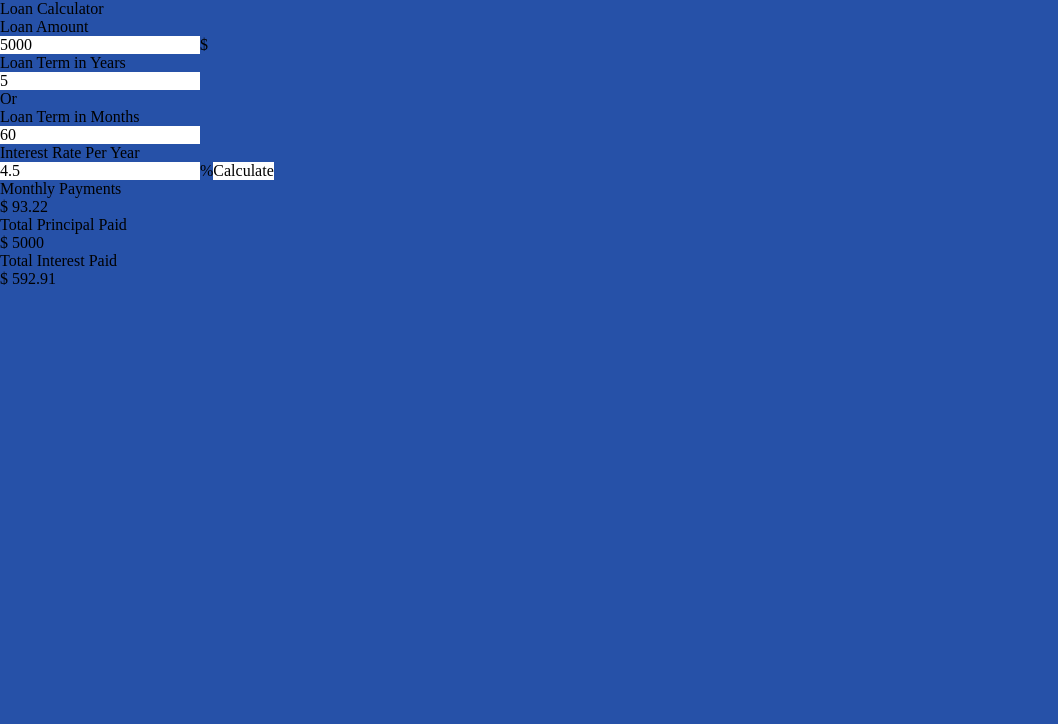
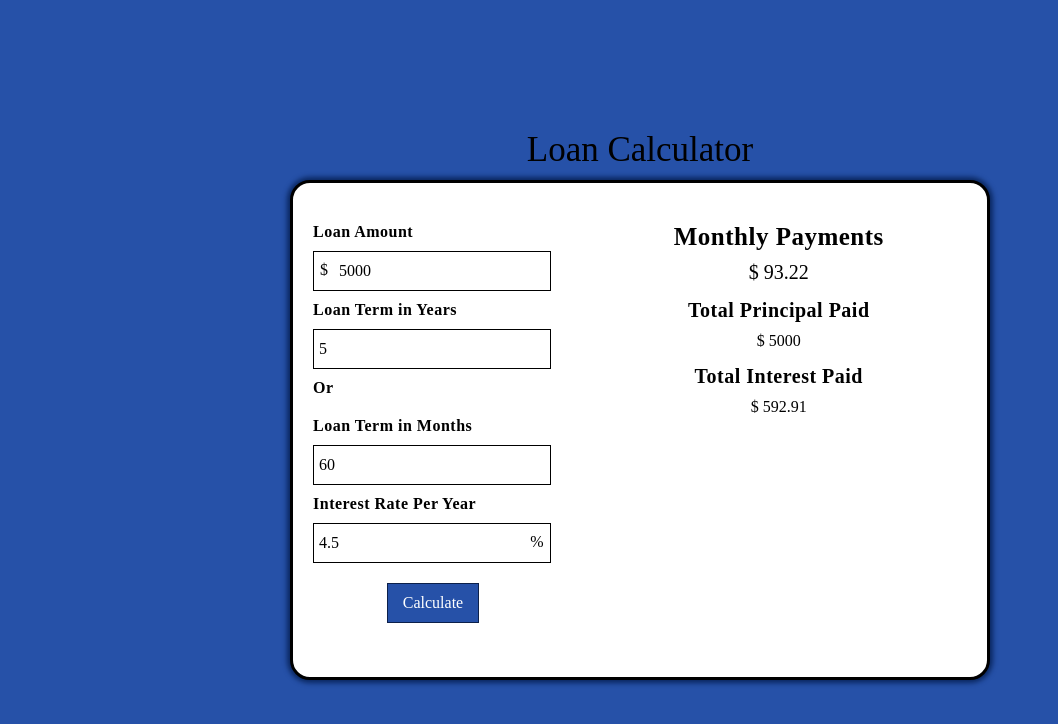
Before and after one commit to joshkohane/LoanCalculator, a React (Create React App) app: page / in a window 1280 px wide. Shown: the top 724 px of the page, without its empty margins (0-1058 px from the left). Built offline with nearby package versions, Linux system fonts and the light colour scheme.

Commit message:
Style container

```diff
--- a/src/App.js
+++ b/src/App.js
@@ -4,6 +4,7 @@ import Calculator from './components/calculator'
 function App() {
   return (
     <div className="app-container">
+      <h1 className="main-title">Loan Calculator</h1>
       <Calculator />
     </div>
   );
--- a/src/components/calculator.jsx
+++ b/src/components/calculator.jsx
@@ -11,7 +11,6 @@ const Calculator = (props) => {
 
     return (
         <div className="calculator-container">
-            <h1 className="main-title">Loan Calculator</h1>
             <div className="form-container">
                 <form className="calculator-form">
                     <label className="calculator-label">
@@ -19,9 +18,9 @@ const Calculator = (props) => {
                         <input type="number"
                             value={amount}
                             onChange={(e) => setAmount(e.target.value)}
-                            className="calculator-input"
+                            className="calculator-input amount-input"
                         />
-                        <span>&#36;</span>
+                        <span className="dollar-sign">&#36;</span>
                     </label>
                     <label className="calculator-label">
                         <h2 className="calculator-title">Loan Term in Years</h2>
@@ -32,7 +31,7 @@ const Calculator = (props) => {
                             className="calculator-input"
                         />
                     </label>
-                    <h2>Or</h2>
+                    <h2 className="calculator-title">Or</h2>
                     <label className="calculator-label">
                         <h2 className="calculator-title">Loan Term in Months</h2>
                         <input type="number"
@@ -47,9 +46,9 @@ const Calculator = (props) => {
                         <input type="number"
                             value={rate}
                             onChange={(e) => setRate(e.target.value)}
-                            className="calculator-input"
+                            className="calculator-input rate-input"
                         />
-                        <span>&#37;</span>
+                        <span className="percent-sign">&#37;</span>
                     </label>
                     <input type="submit"
                         value="Calculate"
@@ -57,16 +56,18 @@ const Calculator = (props) => {
                         />
                 </form>
             </div>
-            <div>
-                <h1>Monthly Payments</h1>
-                <h2><span>&#36;</span> {(total).toFixed(2)}</h2>
-                <div>
-                    <p>Total Principal Paid</p>
-                    <p><span>&#36;</span> {Math.round(amount)}</p>
+            <div className="results-container">
+                <div className="monthly-container">
+                    <h1 className="monthly-header">Monthly Payments</h1>
+                    <h2 className="monthly-amount">&#36; {(total).toFixed(2)}</h2>
                 </div>
-                <div>
-                    <p>Total Interest Paid</p>
-                    <p><span>&#36;</span> {((total * months) - amount).toFixed(2)}</p>
+                <div className="principal-container">
+                    <p className="principal-header">Total Principal Paid</p>
+                    <p className="principal-amount">&#36; {Math.round(amount)}</p>
+                </div>
+                <div className="interest-container">
+                    <p className="interest-header">Total Interest Paid</p>
+                    <p className="interest-amount">&#36; {((total * months) - amount).toFixed(2)}</p>
                 </div>
             </div>
         </div>
--- a/src/css/calculator.css
+++ b/src/css/calculator.css
@@ -1,11 +1,83 @@
 .app-container {
-  /* text-align: center; */
   background-color: #2651a8;
   min-height: 100vh;
+  display: flex;
+  flex-direction: column;
+  justify-content: center;
+  align-items: center;
 }
 
-input {
-    background-color: white;
+.main-title {
+  font-size: 35px;
+  padding: 10px;
+}
+
+.calculator-container {
+  box-sizing: border-box;
+  width: 700px;
+  height: 500px;
+  display: flex;
+  border: 3px solid black;
+  border-radius: 20px;
+  background-color: white;
+  box-shadow: 0px 0px 5px 3px #0a2760;
+}
+
+.form-container {
+  box-sizing: border-box;
+  width: 40%;
+  padding: 30px 20px;
+}
+
+.calculator-label {
+  position: relative;
+}
+
+.calculator-title {
+  padding: 10px 0;
+  font-size: 16px;
+  font-weight: 700;
+  letter-spacing: .5px;
+}
+
+.calculator-input {
+  padding: 10px 5px;
+  border: 1px solid black;
+  width: 100%;
+}
+
+.amount-input {
+  padding: 10px 5px 10px 25px;
+}
+
+.dollar-sign,
+.percent-sign {
+  position: absolute;
+  bottom: 0px;
+  cursor: auto;
+}
+
+.dollar-sign {
+  left: 7px;
+}
+
+.percent-sign {
+  right: 7px;
+}
+
+.calculate-btn {
+  box-sizing: border-box;
+  padding: 10px 15px;
+  border: 1px solid #0c204a;
+  margin-left: calc(50% - 45px);
+  margin-top: 20px;
+  color: white;
+  background-color: #2651a8;
+}
+
+.calculate-btn:hover {
+  box-shadow: 0px 0px 3px 2px #0a2760;
+  transition: all 0.2s ease-in-out;
 }
 
 /* Chrome, Safari, Edge, Opera */
@@ -19,3 +91,37 @@ input::-webkit-inner-spin-button {
 input[type=number] {
   -moz-appearance: textfield;
 }
+
+.results-container {
+  box-sizing: border-box;
+  width: 60%;
+  padding: 30px 20px;
+  display: flex;
+  flex-direction: column;
+  align-items: center;
+}
+
+.monthly-header,
+.principal-header,
+.interest-header {
+  margin: 10px 0;
+  font-size: 20px;
+  font-weight: 700;
+  letter-spacing: .5px;
+}
+
+.monthly-header {
+  font-size: 25px;
+}
+
+.monthly-amount,
+.principal-amount,
+.interest-amount {
+  text-align: center;
+  margin: 5px 0;
+  font-size: 16px;
+}
+
+.monthly-amount {
+  font-size: 20px;
+}
```
